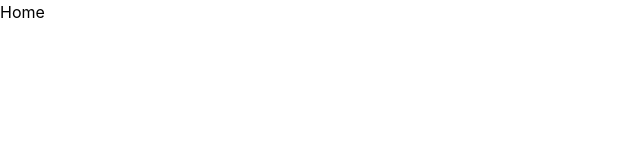
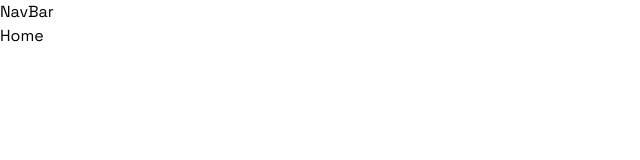
Before and after one commit to MuhdHanish/pricewise, a Next.js app: page / in a window 1280 px wide. Shown: the top 160 px of the page, without its empty margins (0-640 px from the left). Built offline with nearby package versions, Linux system fonts and the light colour scheme.

Commit message:
feat: updated layout.tsx font style and added navbar component

```diff
--- a/app/layout.tsx
+++ b/app/layout.tsx
@@ -1,21 +1,17 @@
 import type { Metadata } from "next";
-import localFont from "next/font/local";
+import { Inter, Space_Grotesk } from "next/font/google";
 import "./globals.css";
+import { NavBar } from "@/components/navbar";
 
-const geistSans = localFont({
-  src: "./fonts/GeistVF.woff",
-  variable: "--font-geist-sans",
-  weight: "100 900",
-});
-const geistMono = localFont({
-  src: "./fonts/GeistMonoVF.woff",
-  variable: "--font-geist-mono",
-  weight: "100 900",
+const inter = Inter({ subsets: ['latin'] });
+const spaceGrotesk = Space_Grotesk({
+  subsets: ['latin'],
+  weight: ['300', '400', '500', '600', '700']
 });
 
 export const metadata: Metadata = {
-  title: "Create Next App",
-  description: "Generated by create next app",
+  title: "Pricewise",
+  description: "Effortlessly track product prices and save money on online shopping with Pricewise. Pricewise helps you monitor price changes across various websites, ensuring you get the best deals every time.",
 };
 
 export default function RootLayout({
@@ -26,9 +22,12 @@ export default function RootLayout({
   return (
     <html lang="en">
       <body
-        className={`${geistSans.variable} ${geistMono.variable} antialiased`}
+        className={`${inter.className} ${spaceGrotesk.className} antialiased`}
       >
-        {children}
+        <main className="max-w-10xl mx-auto">
+          <NavBar />
+          {children}
+        </main>
       </body>
     </html>
   );
```
